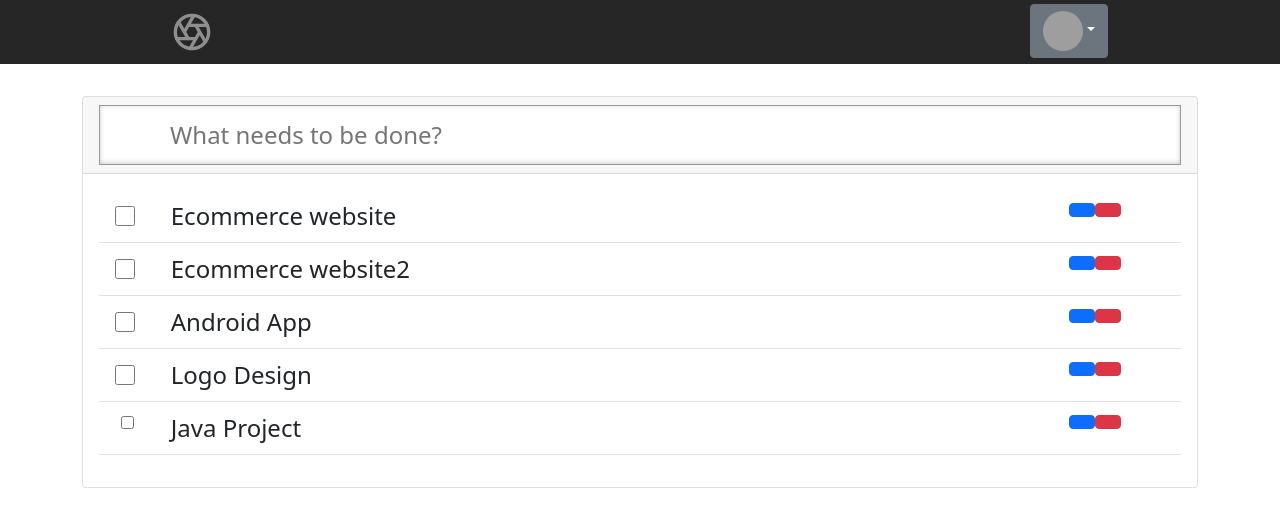
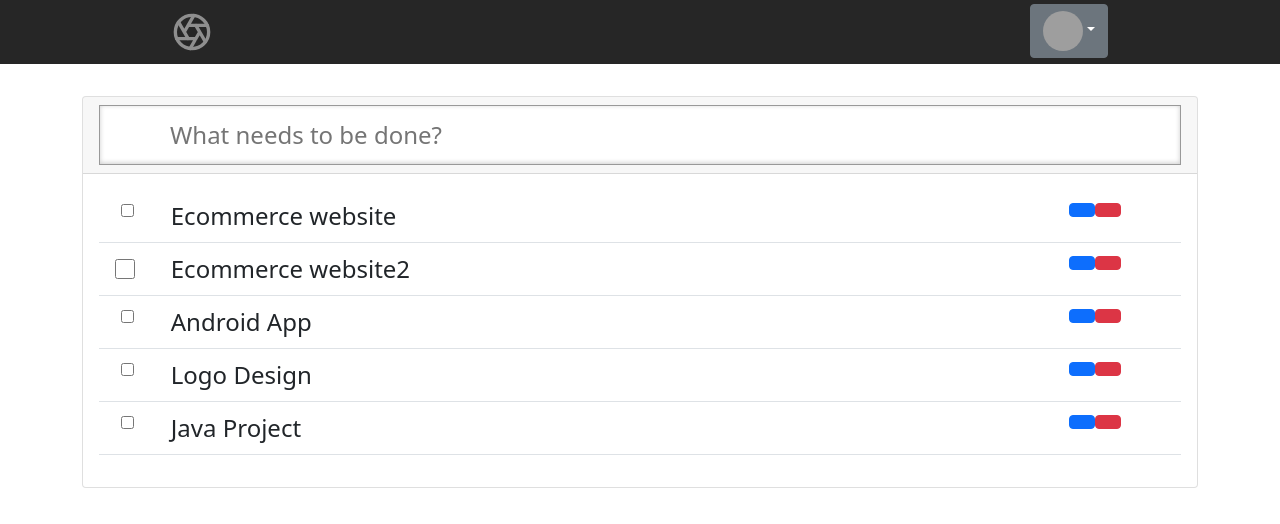
Before and after one commit to tarohida/php-todo-app-frontend, a Vue app: page / in a window 1280 px wide. Shown: the top 524 px of the page. Built offline with nearby package versions, Linux system fonts and the light colour scheme; grey boxes are pictures that could not be loaded; some icons are missing.

Commit message:
feature/esa354 個別の ID を index 由来で付与するように変更

```diff
--- a/src/components/TodoList.vue
+++ b/src/components/TodoList.vue
@@ -65,13 +65,13 @@
               <tbody>
               <tr
                   class="todo-list"
-                  v-for="task in tasks"
+                  v-for="(task, index) in tasks"
                   v-bind:key="task"
               >
                 <td class="p-0 text-center">
                   <div class="custom-checkbox custom-control">
-                    <input type="checkbox" data-checkboxes="mygroup" class="custom-control-input" id="checkbox-1">
-                    <label for="checkbox-1" class="custom-control-label">&nbsp;</label>
+                    <input type="checkbox" data-checkboxes="mygroup" class="custom-control-input" v-bind:id="getId(index)">
+                    <label v-bind:for="getId(index)" class="custom-control-label">&nbsp;</label>
                   </div>
                 </td>
                 <td>{{task}}</td>
@@ -112,6 +112,11 @@ export default {
           'Logo Design'
       ]
     }
+  },
+  methods: {
+    getId: function (index) {
+      return `checkbox-${index}`
+    }
   }
 }
 </script>
```
